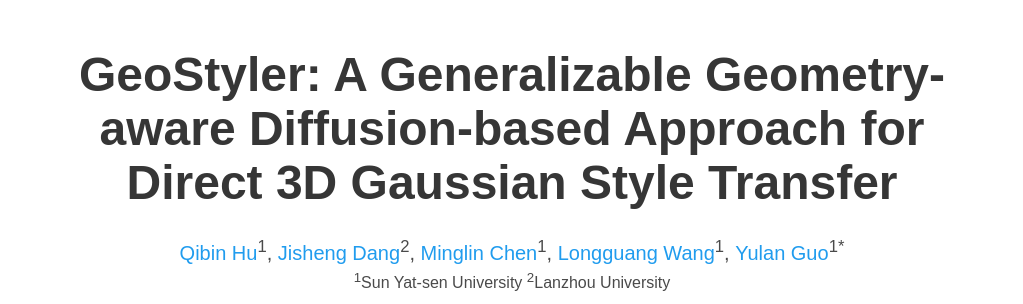
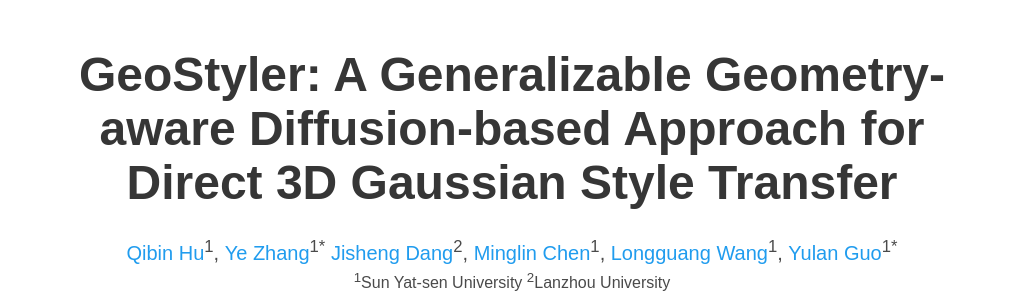
Before and after one commit to huhuhuxiao/Geo-Styler, a plain HTML site: page index.html in a window 1280 px wide. Shown: the top 304 px of the page, without its empty margins (128-1151 px from the left). Drawn offline with nearby package versions, Linux system fonts and the light colour scheme; some icons are missing; a web font is replaced by a local one.

```diff
--- a/index.html
+++ b/index.html
@@ -63,6 +63,8 @@
           <div class="is-size-5 publication-authors">
             <span class="author-block">
               <a href="https://scholar.google.com/citations?user=SpEGhwkAAAAJ&hl=zh-CN">Qibin Hu</a><sup>1</sup>,</span>
+              <span class="author-block">
+                <a href="https://github.com/crocodilegogogo">Ye Zhang</a><sup>1*</sup></span>
             <span class="author-block">
               <a href="https://scholar.google.com/citations?user=knyHuFEAAAAJ&hl=zh-CN&oi=ao">Jisheng Dang</a><sup>2</sup>,</span>
             <span class="author-block">
```
